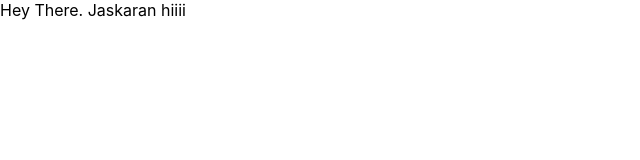
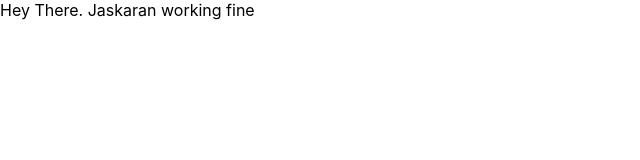
Before and after one commit to AntrikshNarang/bytenamics, a React (Create React App) app: page / in a window 1280 px wide. Shown: the top 160 px of the page, without its empty margins (0-640 px from the left). Built offline with nearby package versions, Linux system fonts and the light colour scheme.

Commit message:
staged new changes

```diff
--- a/src/App.js
+++ b/src/App.js
@@ -4,7 +4,7 @@ import './App.css';
 function App() {
   return (
     <>
-    Hey There. Jaskaran hiiii
+    Hey There. Jaskaran working fine
     </>
   );
 }
```
